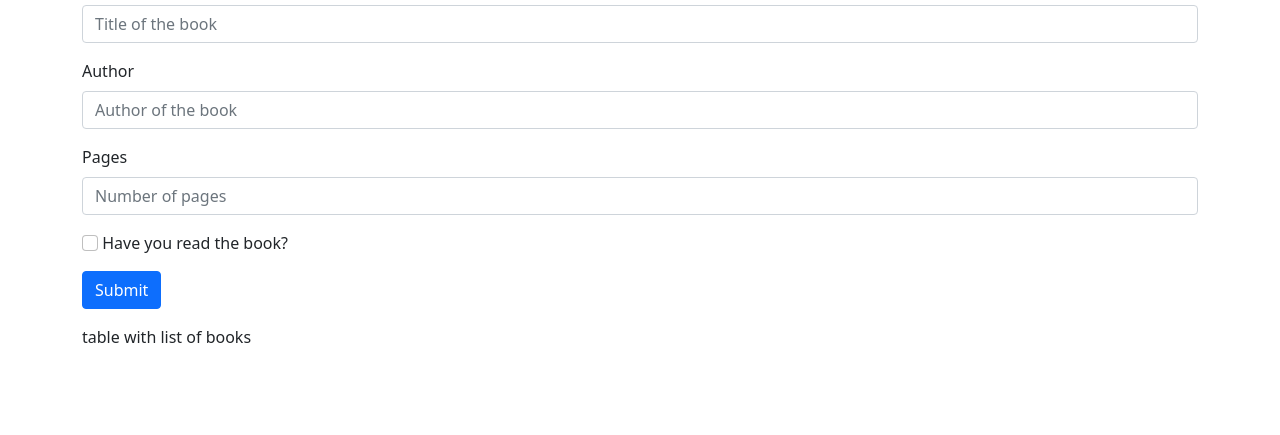
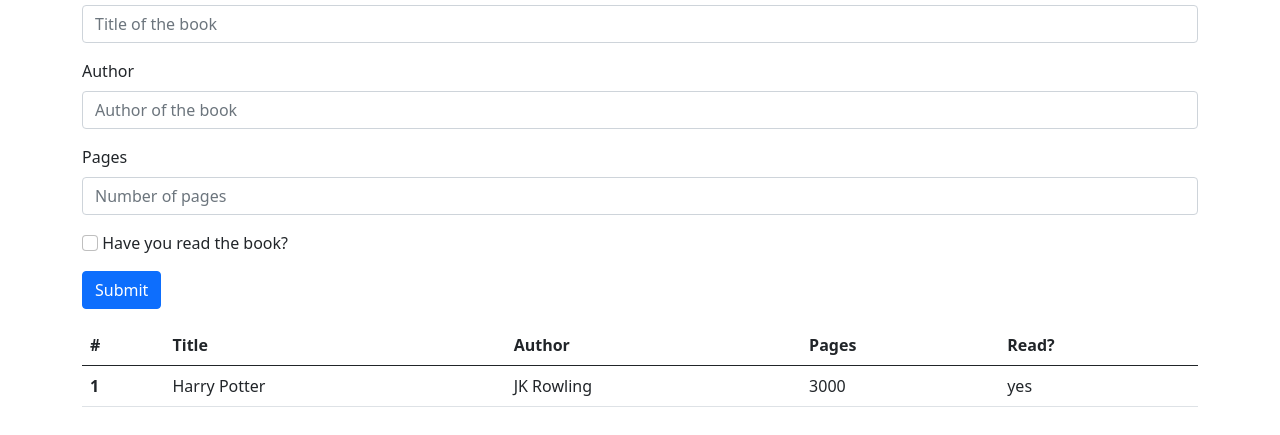
Before and after one commit to EroAuditore/library, a plain HTML site: page index.html in a window 1280 px wide. Shown: the part 77-512 px from the top of the page. Drawn offline with nearby package versions, Linux system fonts and the light colour scheme.

Commit message:
Add table and began myLibrary

```diff
--- a/assets/js/script.js
+++ b/assets/js/script.js
@@ -1 +1,15 @@
 //Library script
+alert("Hello world!")
+
+let myLibrary = [];
+
+function Book(title, author, pages, read) {
+  this.title = title;
+  this.author = author;
+  this.pages = pages;
+  this.read = read;
+}
+
+function addBookToLibrary(book) {
+  myLibrary.push(book);
+}
--- a/index.html
+++ b/index.html
@@ -17,6 +17,7 @@
     <script src="https://cdn.jsdelivr.net/npm/bootstrap@5.0.1/dist/js/bootstrap.min.js"
         integrity="sha384-Atwg2Pkwv9vp0ygtn1JAojH0nYbwNJLPhwyoVbhoPwBhjQPR5VtM2+xf0Uwh9KtT"
         crossorigin="anonymous"></script>
+    <script src="assets/js/script.js"></script>
 </head>
 
 <body>
@@ -51,10 +52,29 @@
                 <button type="button" class="btn btn-primary">Submit</button>
             </div>
 
-
         </section>
         <section>
-            table with list of books
+            <table class="table">
+                <thead>
+
+                  <tr>
+                    <th scope="col">#</th>
+                    <th scope="col">Title</th>
+                    <th scope="col">Author</th>
+                    <th scope="col">Pages</th>
+                    <th scope="col">Read?</th>
+                  </tr>
+                </thead>
+                <tbody>
+                  <tr>
+                    <th scope="row">1</th>
+                    <td>Harry Potter</td>
+                    <td>JK Rowling</td>
+                    <td>3000</td>
+                    <td>yes</td>
+                  </tr>
+                </tbody>
+              </table>
         </section>
     </main>
 </body>
```
